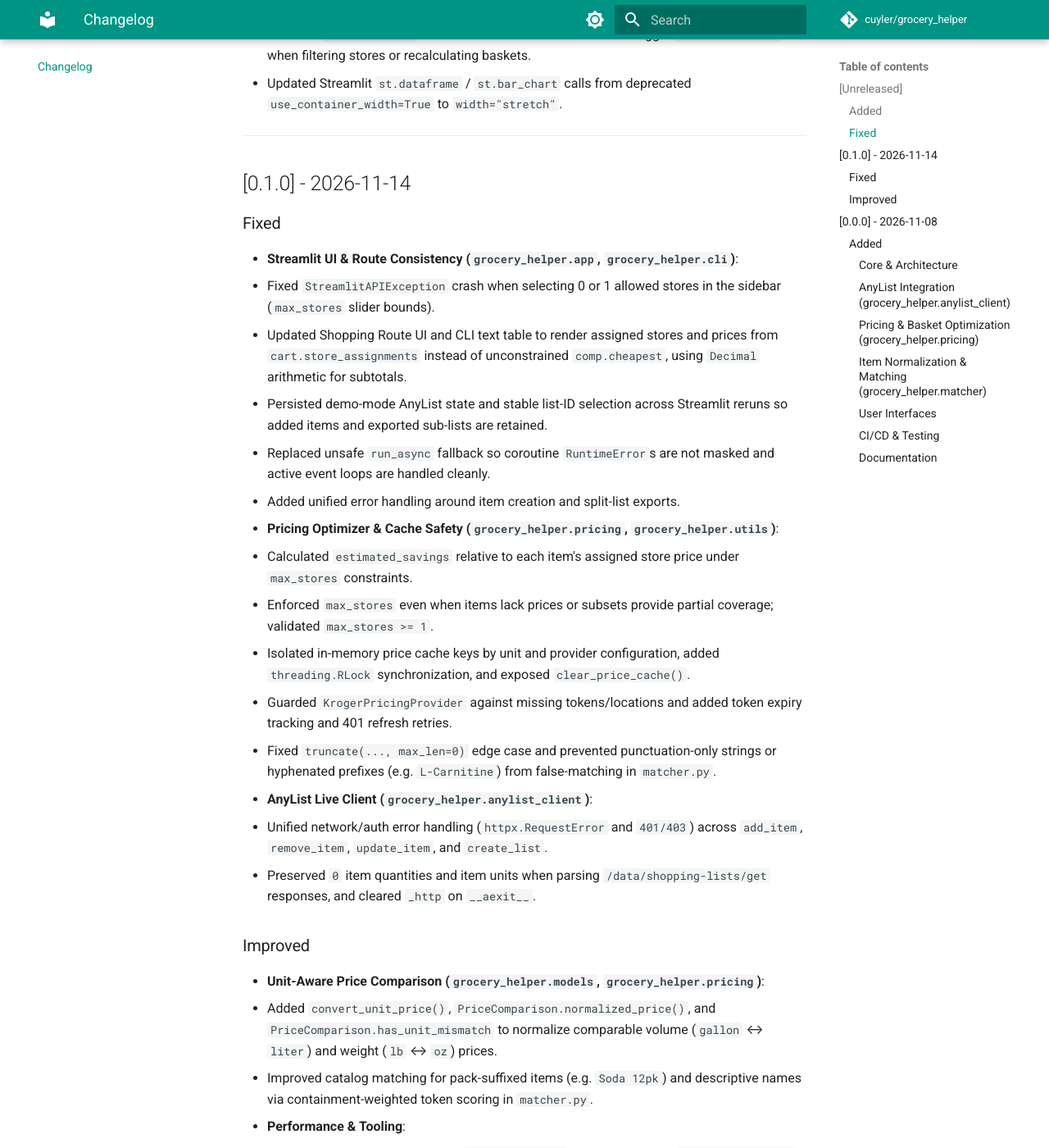
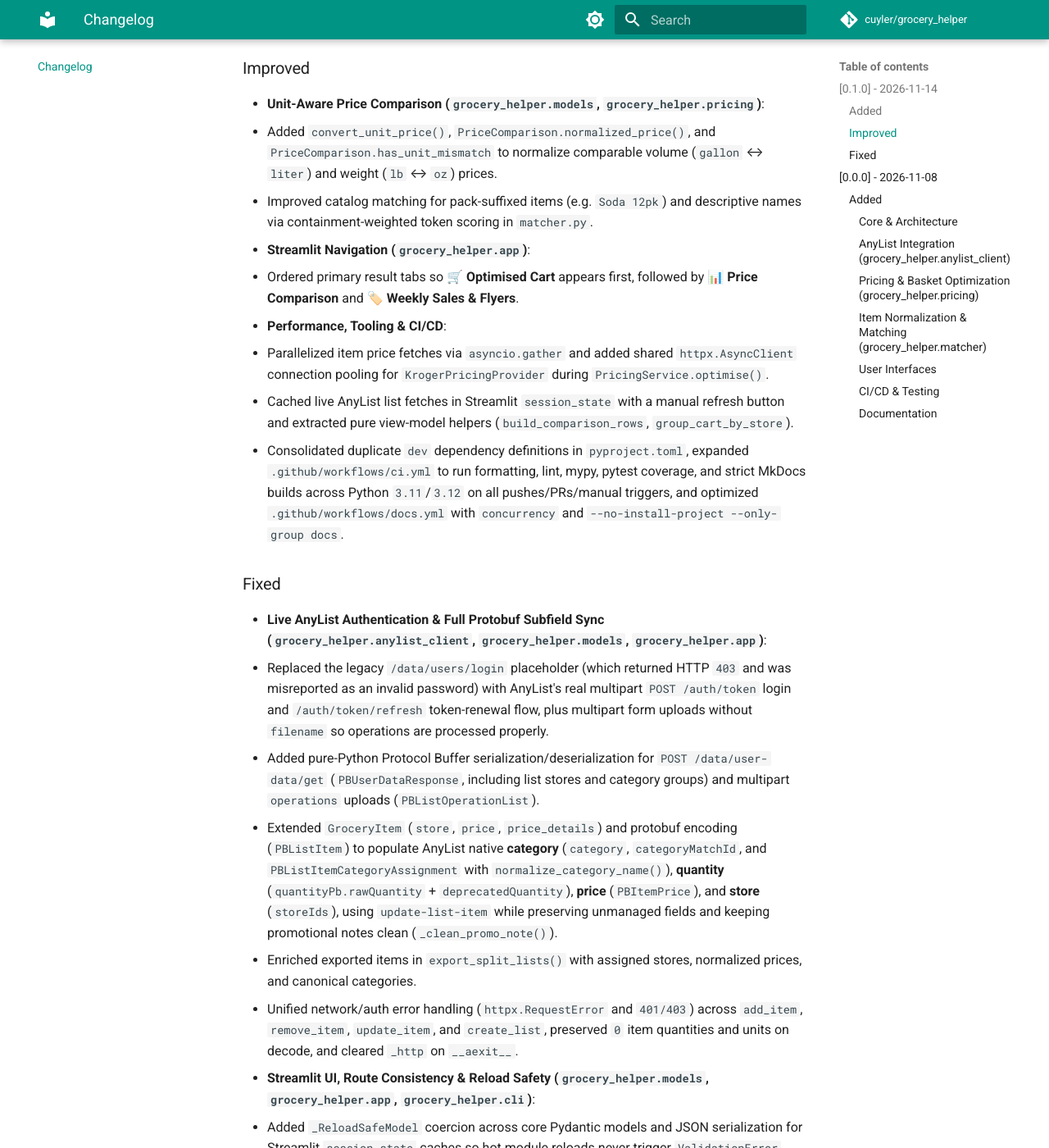
Before and after one commit to cdo03c/grocery_helper, an MkDocs documentation site: the page built from docs/changelog.md, in a window 1280 px wide and 1400 px high, scrolled down 1946 px. Shown: the whole window at 82% size. Built offline with MkDocs 1.6.1 and Material for MkDocs 9.7.7, drawn with Linux system fonts in a browser that asks for light colours; comment, search, counter and statistics services are not loaded; some of the changed text lies outside the part shown.

Commit message:
docs: release version 0.1.0 with changelog and guide updates

```diff
--- a/CHANGELOG.md
+++ b/CHANGELOG.md
@@ -7,7 +7,7 @@ and this project adheres to [Semantic Versioning](https://semver.org/spec/v2.0.0
 
 ---
 
-## [Unreleased]
+## [0.1.0] - 2026-11-14
 
 ### Added
 - **Live Weekly Flyers & Generic Aggregator (`grocery_helper.flyers`)**:
@@ -15,56 +15,56 @@ and this project adheres to [Semantic Versioning](https://semver.org/spec/v2.0.0
   - Added `WholeFoodsFlyerProvider` extracting store-specific weekly sales and Prime member pricing from `wholefoodsmarket.com/sales-flyer?store-id=<id>`.
   - Added `FlippFlyerProvider` (`backflipp.wishabi.com/flipp`) for generic ZIP-code circular discovery and cross-store sale item search (e.g. ALDI, Star Market, Shaw's, Stop & Shop, Hannaford, Wegmans, Big Y, Costco, Target, Walmart).
   - Added `FlyerDeal` model and extended `StorePrice` with `is_live`, `matched_product_name`, and `deal_details`.
-- **Pricing, UI & CLI Support (`grocery_helper.pricing`, `grocery_helper.app`, `grocery_helper.cli`)**:
-  - Added `"Market Basket"` to `MockPricingProvider.STORE_PROFILES`.
-  - Updated `PricingService` to pre-warm and overlay Flipp, Market Basket, and Whole Foods live flyers (with `enable_live_flyers`, `enable_flipp`, `flyer_only_for_live_stores`, `whole_foods_store_id`, `whole_foods_prime`, and `flipp_merchants`).
-  - Added sidebar live flyer controls and a **🏷️ Weekly Sales & Flyers** tab in Streamlit for matching deals to your grocery list and searching/filtering all active weekly on-sale items.
-  - Added the `grocery-helper flyers` CLI subcommand and `--live-flyers`, `--advertised-only`, `--wf-store-id`, `--no-prime`, `--no-flipp`, and `--flipp-merchants` flags to `optimise`.
 - **Open Prices Crowdsourced Retail Pricing (`grocery_helper.open_prices`)**:
   - Added `OpenPricesProvider` querying Open Food Facts' Open Prices REST API (`prices.openfoodfacts.org/api/v1`) with product-code search, category-tag staple fallback, ZIP proximity ranking, per-kilogram unit conversion, and cache isolation.
   - Wired `enable_open_prices` (`Mock → Open Prices → Flipp → Kroger → Market Basket & Whole Foods direct flyers` precedence) into `PricingService`, `.env` config (`ENABLE_OPEN_PRICES`, `OPEN_PRICES_BASE_URL`), Streamlit sidebar (`Include Open Prices (Crowdsourced)`), and CLI (`--open-prices` / `--no-open-prices`).
 - **Single-Store Savings Comparison (`grocery_helper.models`, `grocery_helper.pricing`, `grocery_helper.app`, `grocery_helper.cli`)**:
   - Added `OptimizedCart.savings_vs_best_single_store` and `savings_pct_vs_best_single_store`, plus `build_stop_count_summary()` to compare total cost and savings for 1..N store stops against the generally cheapest single store in both Streamlit and the CLI.
 - **Add Weekly On-Sale Items to List (`grocery_helper.app`)**:
-  - Added `deal_to_grocery_item()` and interactive row-selection + multiselect controls in the **🏷️ Weekly Sales & Flyers** tab so users can add any weekly on-sale item directly to their active AnyList grocery list with quantity, unit, department, and sale notes.
+  - Added `deal_to_grocery_item()` and interactive row-selection + multiselect controls in the **🏷️ Weekly Sales & Flyers** tab so users can add any weekly on-sale item directly to their active AnyList grocery list with quantity, unit, category, store, price, and clean promotional notes.
+- **Persistent UI Settings & Default Store Configuration (`grocery_helper.preferences`, `grocery_helper.config`, `grocery_helper.app`)**:
+  - Added `DEFAULT_ALLOWED_STORES`, `DEFAULT_MAX_STORES`, `ADVERTISED_ONLY`, and `UI_SETTINGS_FILE` configuration settings.
+  - Added `~/.config/grocery_helper/ui_settings.json` persistence to save non-secret sidebar selections (ZIP code, stores, max stops, flyer/Open Prices toggles, Whole Foods store ID, and selected list ID) across runs with a one-click **Reset Saved Settings** control.
+- **AnyList Store Management & List Sync (`grocery_helper.anylist_client`, `grocery_helper.app`)**:
+  - Added `AnyListClient.ensure_store()` to look up or create store records (`new-store` via `/data/shopping-lists/update-v2`) and `AnyListClient.sync_cart_to_list()` to push optimized store, price, category, and quantity subfields back onto an existing list.
+  - Added the **🔄 Update '<list>' in AnyList** action alongside store sub-list export on the Optimised Cart tab.
+- **Pricing, UI & CLI Support (`grocery_helper.pricing`, `grocery_helper.app`, `grocery_helper.cli`)**:
+  - Added `"Market Basket"` to `MockPricingProvider.STORE_PROFILES`.
+  - Updated `PricingService` to pre-warm and overlay Flipp, Market Basket, and Whole Foods live flyers (with `enable_live_flyers`, `enable_flipp`, `flyer_only_for_live_stores`, `whole_foods_store_id`, `whole_foods_prime`, and `flipp_merchants`).
+  - Added the `grocery-helper flyers` CLI subcommand and `--live-flyers`, `--advertised-only`, `--wf-store-id`, `--no-prime`, `--no-flipp`, and `--flipp-merchants` flags to `optimise`.
+
+### Improved
+- **Unit-Aware Price Comparison (`grocery_helper.models`, `grocery_helper.pricing`)**:
+  - Added `convert_unit_price()`, `PriceComparison.normalized_price()`, and `PriceComparison.has_unit_mismatch` to normalize comparable volume (`gallon` ↔ `liter`) and weight (`lb` ↔ `oz`) prices.
+  - Improved catalog matching for pack-suffixed items (e.g. `Soda 12pk`) and descriptive names via containment-weighted token scoring in `matcher.py`.
+- **Streamlit Navigation (`grocery_helper.app`)**:
+  - Ordered primary result tabs so **🛒 Optimised Cart** appears first, followed by **📊 Price Comparison** and **🏷️ Weekly Sales & Flyers**.
+- **Performance, Tooling & CI/CD**:
+  - Parallelized item price fetches via `asyncio.gather` and added shared `httpx.AsyncClient` connection pooling for `KrogerPricingProvider` during `PricingService.optimise()`.
+  - Cached live AnyList list fetches in Streamlit `session_state` with a manual refresh button and extracted pure view-model helpers (`build_comparison_rows`, `group_cart_by_store`).
+  - Consolidated duplicate `dev` dependency definitions in `pyproject.toml`, expanded `.github/workflows/ci.yml` to run formatting, lint, mypy, pytest coverage, and strict MkDocs builds across Python `3.11`/`3.12` on all pushes/PRs/manual triggers, and optimized `.github/workflows/docs.yml` with `concurrency` and `--no-install-project --only-group docs`.
 
 ### Fixed
-- **Live AnyList Authentication & Protobuf Sync (`grocery_helper.anylist_client`)**:
-  - Replaced the legacy `/data/users/login` placeholder (which returned HTTP `403` and was misreported as an invalid password) with AnyList's real multipart `POST /auth/token` login and `/auth/token/refresh` token-renewal flow.
-  - Added pure-Python Protocol Buffer serialization/deserialization for `POST /data/user-data/get` (`PBUserDataResponse`) and multipart `operations` uploads to `POST /data/shopping-lists/update` (`PBListOperationList`).
-- **Streamlit Session Reload & Deprecation Safety (`grocery_helper.models`, `grocery_helper.app`, `grocery_helper.pricing`)**:
+- **Live AnyList Authentication & Full Protobuf Subfield Sync (`grocery_helper.anylist_client`, `grocery_helper.models`, `grocery_helper.app`)**:
+  - Replaced the legacy `/data/users/login` placeholder (which returned HTTP `403` and was misreported as an invalid password) with AnyList's real multipart `POST /auth/token` login and `/auth/token/refresh` token-renewal flow, plus multipart form uploads without `filename` so operations are processed properly.
+  - Added pure-Python Protocol Buffer serialization/deserialization for `POST /data/user-data/get` (`PBUserDataResponse`, including list stores and category groups) and multipart `operations` uploads (`PBListOperationList`).
+  - Extended `GroceryItem` (`store`, `price`, `price_details`) and protobuf encoding (`PBListItem`) to populate AnyList native **category** (`category`, `categoryMatchId`, and `PBListItemCategoryAssignment` with `normalize_category_name()`), **quantity** (`quantityPb.rawQuantity` + `deprecatedQuantity`), **price** (`PBItemPrice`), and **store** (`storeIds`), using `update-list-item` while preserving unmanaged fields and keeping promotional notes clean (`_clean_promo_note()`).
+  - Enriched exported items in `export_split_lists()` with assigned stores, normalized prices, and canonical categories.
+  - Unified network/auth error handling (`httpx.RequestError` and `401/403`) across `add_item`, `remove_item`, `update_item`, and `create_list`, preserved `0` item quantities and units on decode, and cleared `_http` on `__aexit__`.
+- **Streamlit UI, Route Consistency & Reload Safety (`grocery_helper.models`, `grocery_helper.app`, `grocery_helper.cli`)**:
   - Added `_ReloadSafeModel` coercion across core Pydantic models and JSON serialization for Streamlit `session_state` caches so hot module reloads never trigger `ValidationError` when filtering stores or recalculating baskets.
   - Updated Streamlit `st.dataframe` / `st.bar_chart` calls from deprecated `use_container_width=True` to `width="stretch"`.
-
----
-
-## [0.1.0] - 2026-11-14
-
-### Fixed
-- **Streamlit UI & Route Consistency (`grocery_helper.app`, `grocery_helper.cli`)**:
   - Fixed `StreamlitAPIException` crash when selecting 0 or 1 allowed stores in the sidebar (`max_stores` slider bounds).
   - Updated Shopping Route UI and CLI text table to render assigned stores and prices from `cart.store_assignments` instead of unconstrained `comp.cheapest`, using `Decimal` arithmetic for subtotals.
   - Persisted demo-mode AnyList state and stable list-ID selection across Streamlit reruns so added items and exported sub-lists are retained.
   - Replaced unsafe `run_async` fallback so coroutine `RuntimeError`s are not masked and active event loops are handled cleanly.
-  - Added unified error handling around item creation and split-list exports.
-- **Pricing Optimizer & Cache Safety (`grocery_helper.pricing`, `grocery_helper.utils`)**:
+  - Added unified error handling around item creation, list updates, and split-list exports.
+- **Pricing Optimizer, Cache & Matcher Safety (`grocery_helper.pricing`, `grocery_helper.utils`, `grocery_helper.matcher`)**:
   - Calculated `estimated_savings` relative to each item's assigned store price under `max_stores` constraints.
   - Enforced `max_stores` even when items lack prices or subsets provide partial coverage; validated `max_stores >= 1`.
   - Isolated in-memory price cache keys by unit and provider configuration, added `threading.RLock` synchronization, and exposed `clear_price_cache()`.
   - Guarded `KrogerPricingProvider` against missing tokens/locations and added token expiry tracking and 401 refresh retries.
   - Fixed `truncate(..., max_len=0)` edge case and prevented punctuation-only strings or hyphenated prefixes (e.g. `L-Carnitine`) from false-matching in `matcher.py`.
-- **AnyList Live Client (`grocery_helper.anylist_client`)**:
-  - Unified network/auth error handling (`httpx.RequestError` and `401/403`) across `add_item`, `remove_item`, `update_item`, and `create_list`.
-  - Preserved `0` item quantities and item units when parsing `/data/shopping-lists/get` responses, and cleared `_http` on `__aexit__`.
-
-### Improved
-- **Unit-Aware Price Comparison (`grocery_helper.models`, `grocery_helper.pricing`)**:
-  - Added `convert_unit_price()`, `PriceComparison.normalized_price()`, and `PriceComparison.has_unit_mismatch` to normalize comparable volume (`gallon` ↔ `liter`) and weight (`lb` ↔ `oz`) prices.
-  - Improved catalog matching for pack-suffixed items (e.g. `Soda 12pk`) and descriptive names via containment-weighted token scoring in `matcher.py`.
-- **Performance & Tooling**:
-  - Parallelized item price fetches via `asyncio.gather` and added shared `httpx.AsyncClient` connection pooling for `KrogerPricingProvider` during `PricingService.optimise()`.
-  - Cached live AnyList list fetches in Streamlit `session_state` with a manual refresh button and extracted pure view-model helpers (`build_comparison_rows`, `group_cart_by_store`).
-  - Consolidated duplicate `dev` dependency definitions in `pyproject.toml` and optimized `.github/workflows/docs.yml` with `concurrency` and `--no-install-project --only-group docs`.
 
 ---
 
```
Also changed, not shown: README.md (+7 -1 lines), docs/guide/streamlit.md (+1 -1 lines).
